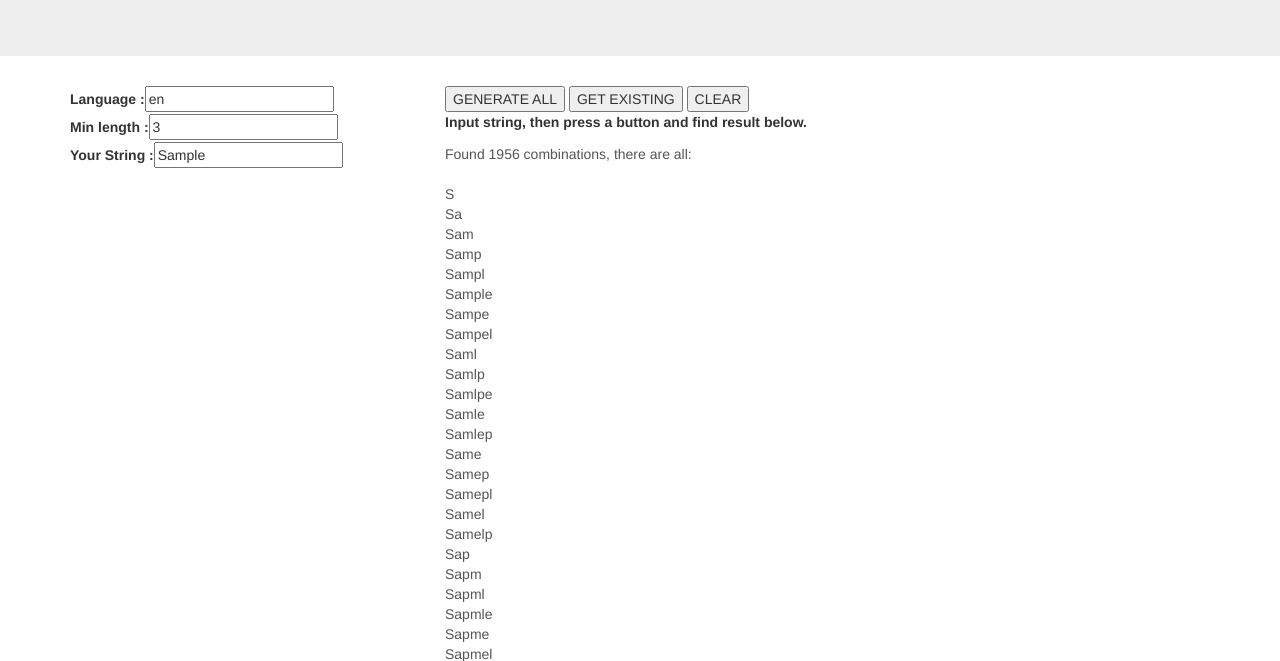
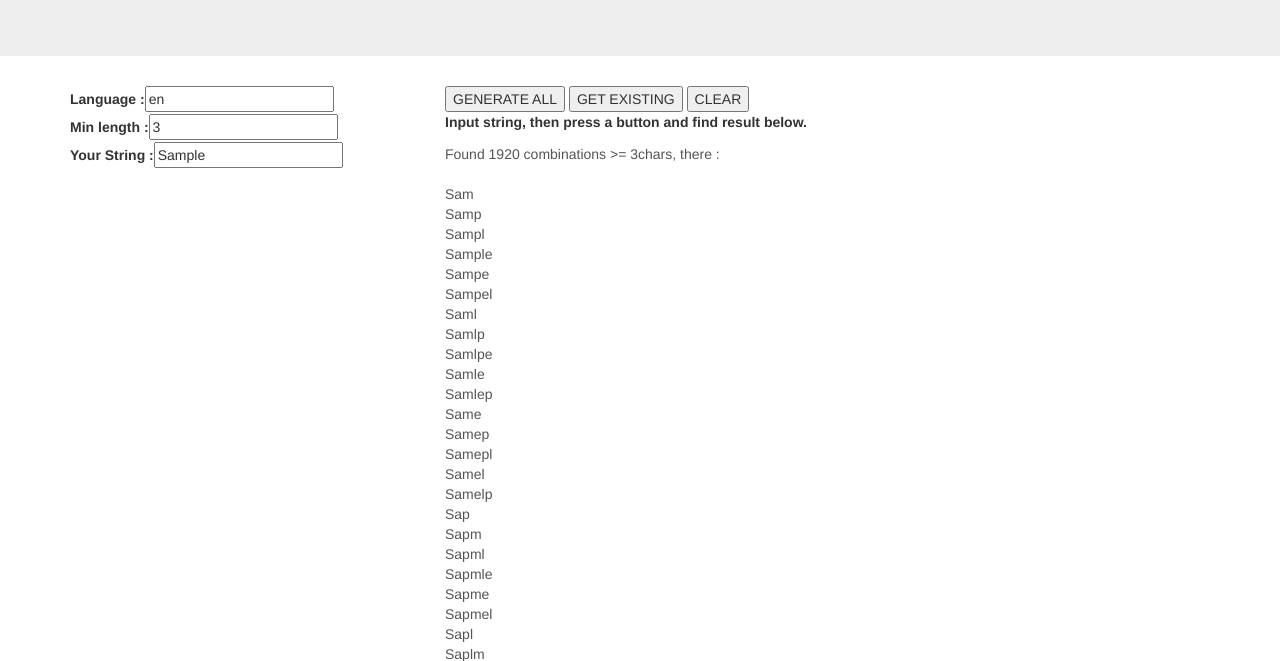
Before and after one commit to SergSkol/CharPermuteGenerator, a plain HTML site: page index.html in a window 1280 px wide. Both pictures are taken after typing "Sample" into the empty fields and a click on the button "GENERATE ALL". Shown: the part 139-800 px from the top of the page. Drawn offline with nearby package versions, Linux system fonts and the light colour scheme.

Commit message:
add min len

```diff
--- a/index.html
+++ b/index.html
@@ -112,9 +112,10 @@
         btn_all.onclick = function() {
             permArr.length = 0;
             usedChars.length = 0;
-            let perm = permute(input.value);
+            let perm_all = permute(input.value);
+            let perm = perm_all.filter(word => word.length >= minLen.value);
 
-            output.innerHTML = "Found "+perm.length+" combinations, there are all:<br>";
+            output.innerHTML = "Found "+perm.length+" combinations >= "+minLen.value+"chars, there :<br>";
             output.innerHTML += "<br>"+perm.join('<br>'); // output all combinations
         }
 
```
